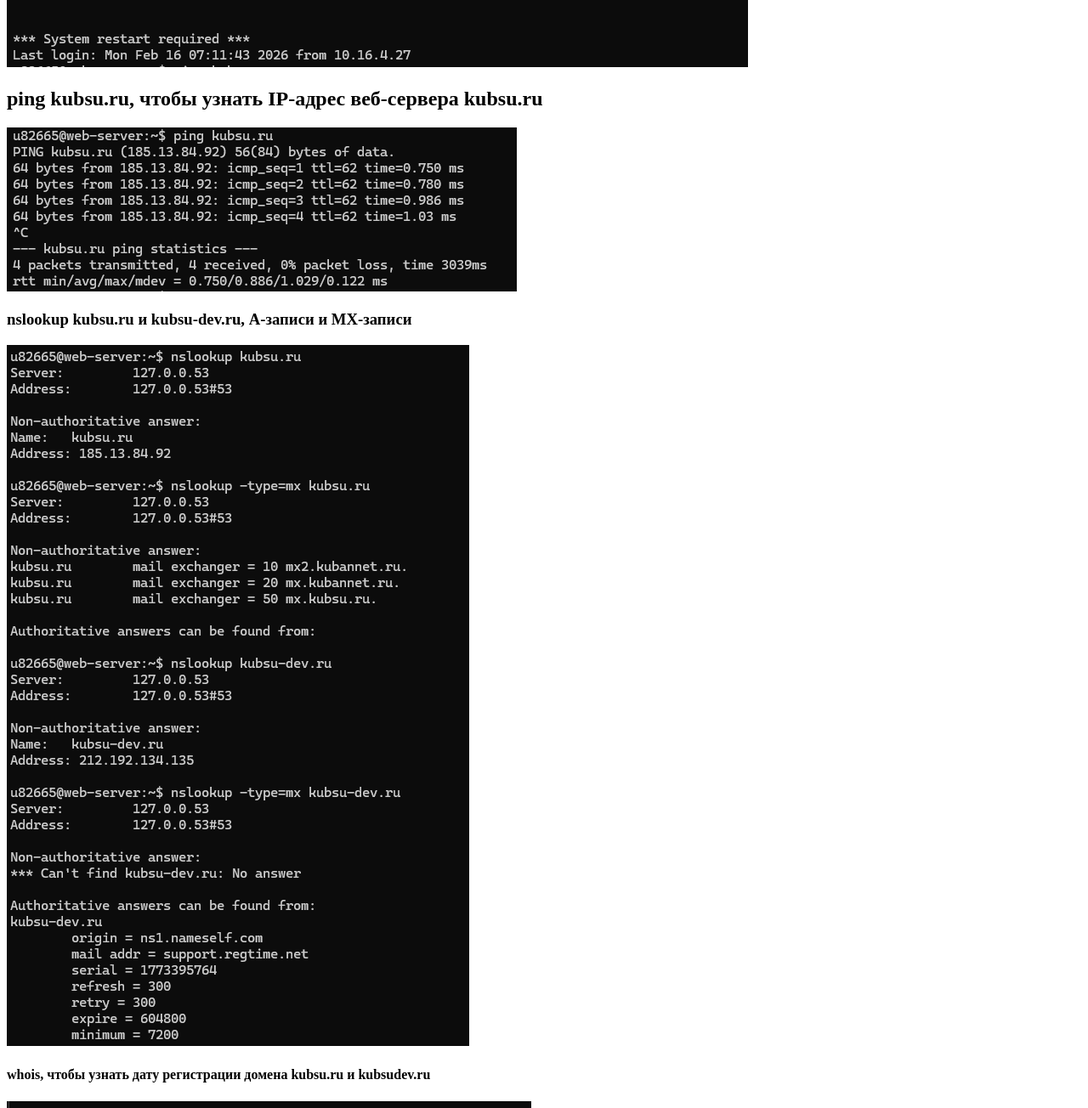
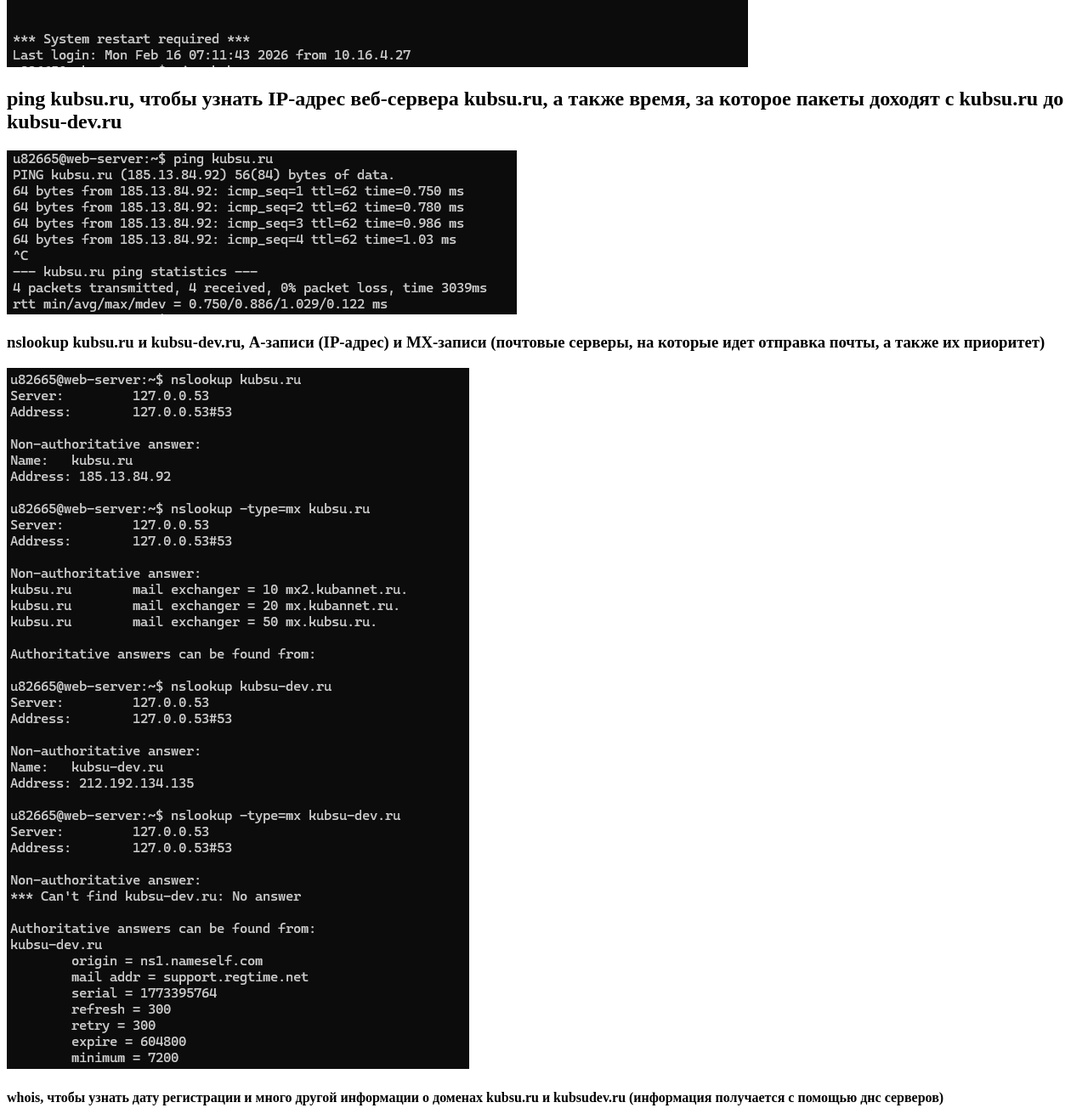
Before and after one commit to swagshit322/projectweb1.github.io, a plain HTML site: page index.html in a window 1280 px wide. Shown: the part 739-2043 px from the top of the page at 85% size. Drawn offline with Linux system fonts and the light colour scheme.

Commit message:
index.html

```diff
--- a/index.html
+++ b/index.html
@@ -2,22 +2,31 @@
 <html>
 <head>
     <title>WEB-задание1</title>
-    <meta charset="UTF-8">
 </head>
 <body>
     <h1>Ход работы</h1>
 
-    <h2>Подключение к учебному серверу kubsu-dev.ru с помощью ssh</h2>
+    <h2>Подключение к учебному серверу kubsu-dev.ru с помощью ssh по порту 58528</h2>
     <img src="1.png">
 
-    <h2>ping kubsu.ru, чтобы узнать IP-адрес веб-сервера kubsu.ru</h2>
+    <h2>ping kubsu.ru, чтобы узнать IP-адрес веб-сервера kubsu.ru, а также время,
+        за которое пакеты доходят с kubsu.ru до kubsu-dev.ru
+    </h2>
     <img src="2.png">
 
-    <h3>nslookup kubsu.ru и kubsu-dev.ru, А-записи и MX-записи</h3>
+    <h3>nslookup kubsu.ru и kubsu-dev.ru, А-записи (IP-адрес) и MX-записи (почтовые серверы,
+        на которые идет отправка почты, а также их приоритет)
+    </h3>
     <img src="3.png">
 
-    <h4>whois, чтобы узнать дату регистрации домена kubsu.ru и kubsudev.ru</h4>
+    <h4>whois, чтобы узнать дату регистрации и много другой информации о
+         доменах kubsu.ru и kubsudev.ru (информация получается с помощью днс серверов)</h4>
     <img src="4.png">
+
+    <h5>Соединение с учебным сервером с помощью логина и пароля по протоколу SFTP
+        и копирование на локальный компьютер файлы задания из каталога www
+    </h5>
+    <img src="5.png">
 
 </body>
 </html>
```
